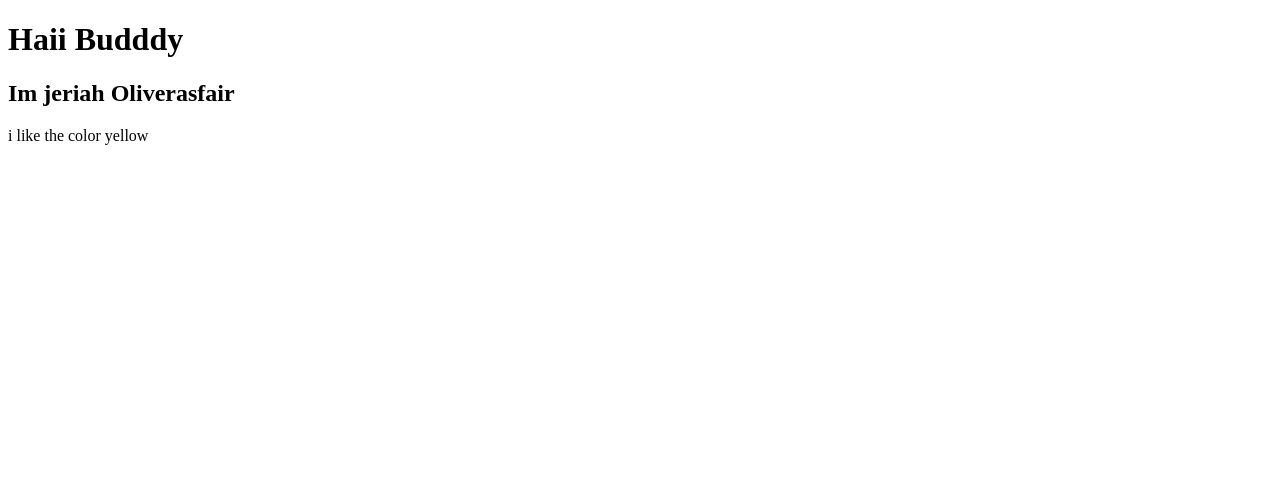
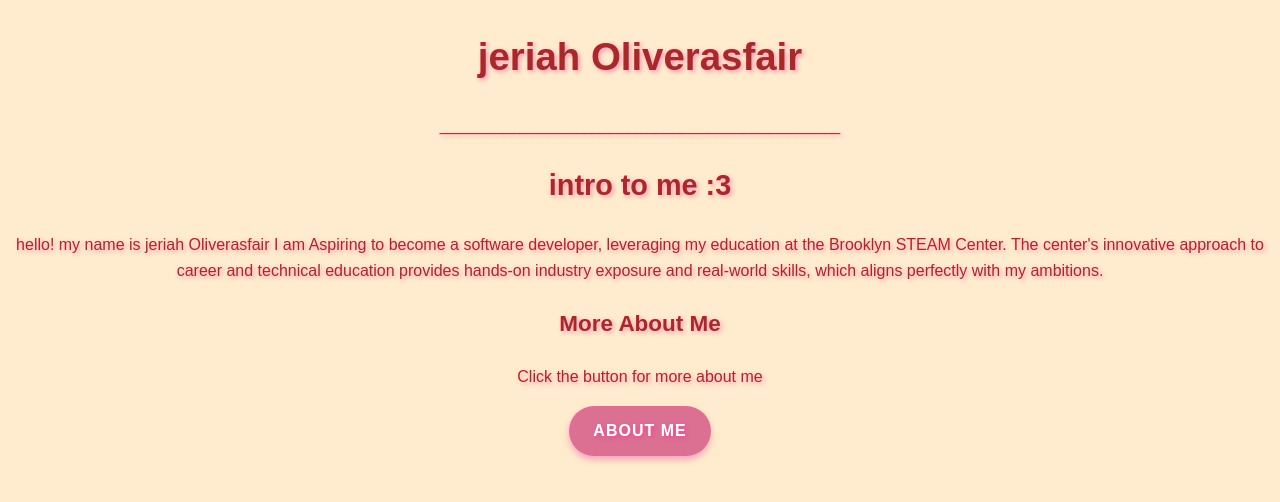
Before and after one commit to J3r1ah/jeriah-Oliverasfair, a plain HTML site: page index.html in a window 1280 px wide. Drawn offline with Linux system fonts and the light colour scheme.

Commit message:
i add styles and pages

```diff
--- a/index.html
+++ b/index.html
@@ -8,13 +8,26 @@
 </head>
 <body>
    <h1>
-    Haii Budddy
+    jeriah Oliverasfair
    </h1>
-<h2>Im jeriah Oliverasfair</h2>
-   <p>
-    i like the color yellow
-   </p>
+<P>_____________________________________________</P>
+   <h2>intro to me :3</h2>
+<p>
+hello! my name is jeriah Oliverasfair I am Aspiring to become a software developer, leveraging my education at the Brooklyn STEAM Center. The center's innovative approach to career and technical education provides hands-on industry exposure and real-world skills, which aligns perfectly with my ambitions.
 
+</p>
+</body>
+<body>
 
+<h3>
+More About Me
+</h3>
+<p>
+Click the button for more about me
+</p>
+<P>
+    <a href="About.html" id="myLink">About Me</a>
+
+</P>
 </body>
 </html>
--- /dev/null
+++ b/style.css
@@ -0,0 +1,109 @@
+html{text-align: center;}
+
+
+body {
+    background-color: blanchedalmond; /* Dark background for contrast */
+    font-family: 'Poppins', Arial, Helvetica, sans-serif; /* Use a modern Google Font */
+    font-weight: 400; /* Regular weight for body text */
+    color:#05041f ; /* Vibrant pink for text */
+    font-size: larger;
+    text-align: center;
+    line-height: 1.6; /* Improve readability */
+  }
+
+  /* Add a subtle glow effect to hyperlinks */
+  a {
+    color: palevioletred;
+    text-decoration: none; /* Remove underline */
+    font-weight: bold;
+    transition: color 0.3s ease, text-shadow 0.3s ease;
+  }
+
+  a:hover {
+    color: pink; /* Cyan on hover */
+    text-shadow: 0 0 10px pink, 0 0 20px pink; /* Glow effect */
+  }
+
+  /* Style paragraphs with a modern look */
+  p {
+    font-weight: 400;
+    font-size: medium;
+    color:brown; /* Soft pink for paragraph text */
+    text-align: center;
+  }
+
+  /* Add a cool shadow effect to all text in the body */
+  body, p {
+    text-shadow: 2px 2px 4px rgba(255, 20, 147, 0.4); /* Pink shadow for depth */
+  }
+
+  /* Optional: Add a custom heading style for titles */
+  h1, h2, h3 {
+    font-family: 'Poppins', Arial, Helvetica, sans-serif;
+    color: brown;
+    text-shadow: 0px 0px 10px (0,255,255,0.8);
+  }
+
+  /* Ensure the body looks good on all screen sizes */
+  @media (max-width: 768px) {
+    body {
+      font-size: medium;
+      padding: 10px;
+      line-height: 1.4;
+    }
+  }
+
+  /*using an anchor fuction im able to change the color of the hyper links   */
+
+  p{font-weight: var(--font-weight-regular);;
+    font-size: medium ;}
+  /* this alters font size and weight */
+
+
+  body{text-align:center ;}
+
+  p{text-align: center;}
+  /* this aligns specified texts to th center  */
+
+  #myLink {
+    display: inline-block;
+    padding: 12px 24px;
+    background-color: palevioletred;
+    color: #ffffff;
+    text-decoration: none;
+    border-radius: 25px;
+    cursor: pointer;
+    font-family: 'Arial', sans-serif;
+    font-weight: bold;
+    text-transform: uppercase;
+    letter-spacing: 1px;
+    box-shadow: 0 4px 6px rgba(232, 3, 167, 0.3);
+    transition: all 0.3s ease;
+    position: relative;
+    overflow: hidden;
+  }
+
+  #myLink:before {
+    content: '';
+    position: absolute;
+    top: 0;
+    left: -100%;
+    width: 100%;
+    height: 100%;
+    background: linear-gradient(120deg, transparent, rgba(255, 255, 255, 0.3), transparent);
+    transition: all 0.4s;
+  }
+
+  #myLink:hover {
+    transform: translateY(-3px);
+    box-shadow: 0 6px 8px rgba(232, 3, 167, 0.5);
+  }
+
+  #myLink:hover:before {
+    left: 100%;
+  }
+
+  #myLink:active {
+    transform: translateY(1px);
+    box-shadow: 0 2px 4px rgba(232, 3, 167, 0.5);
+  }
```
Also changed, not shown: About.html (added, +19 -0 lines), contact.html (added, +8 -0 lines).
